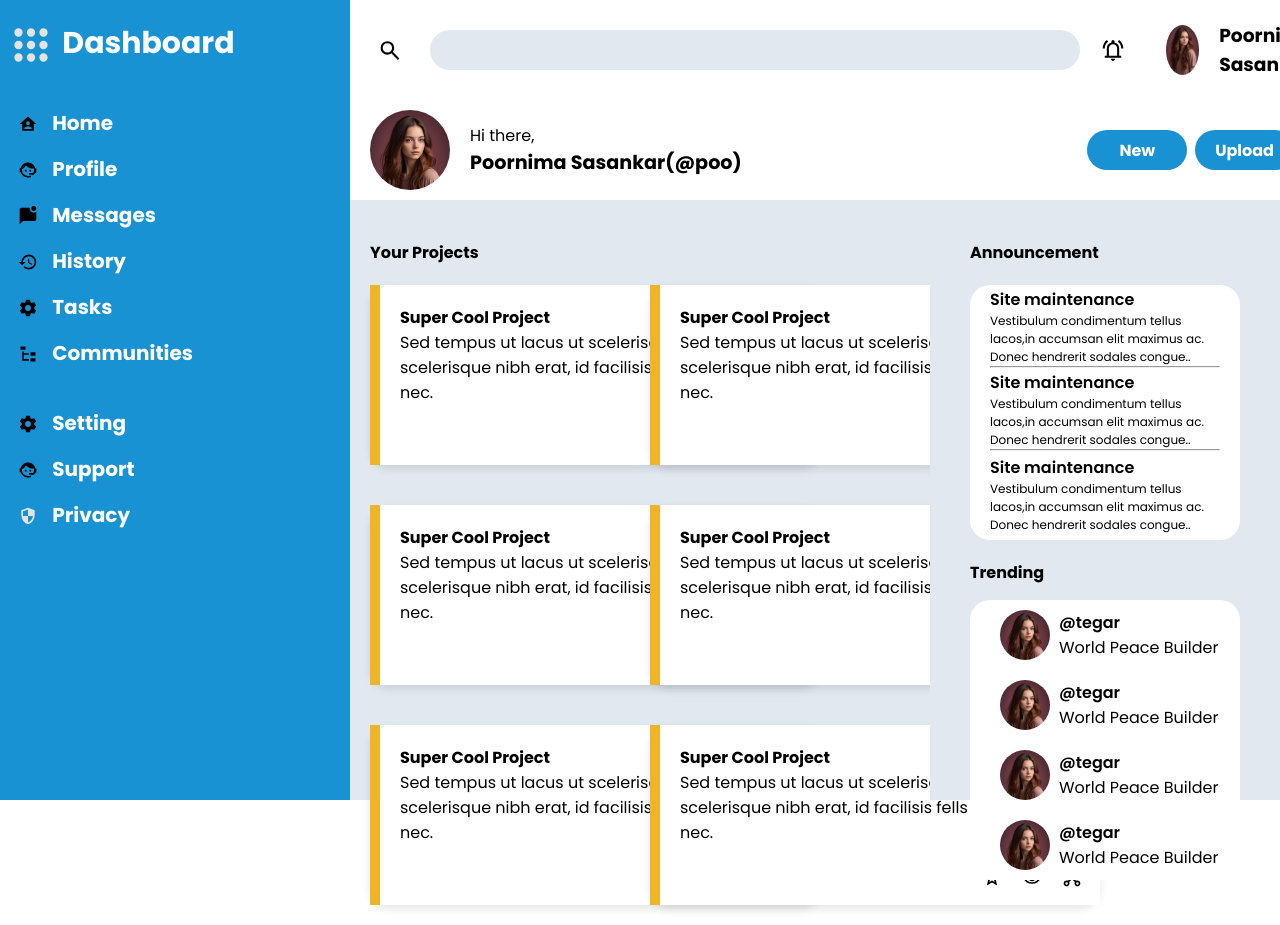
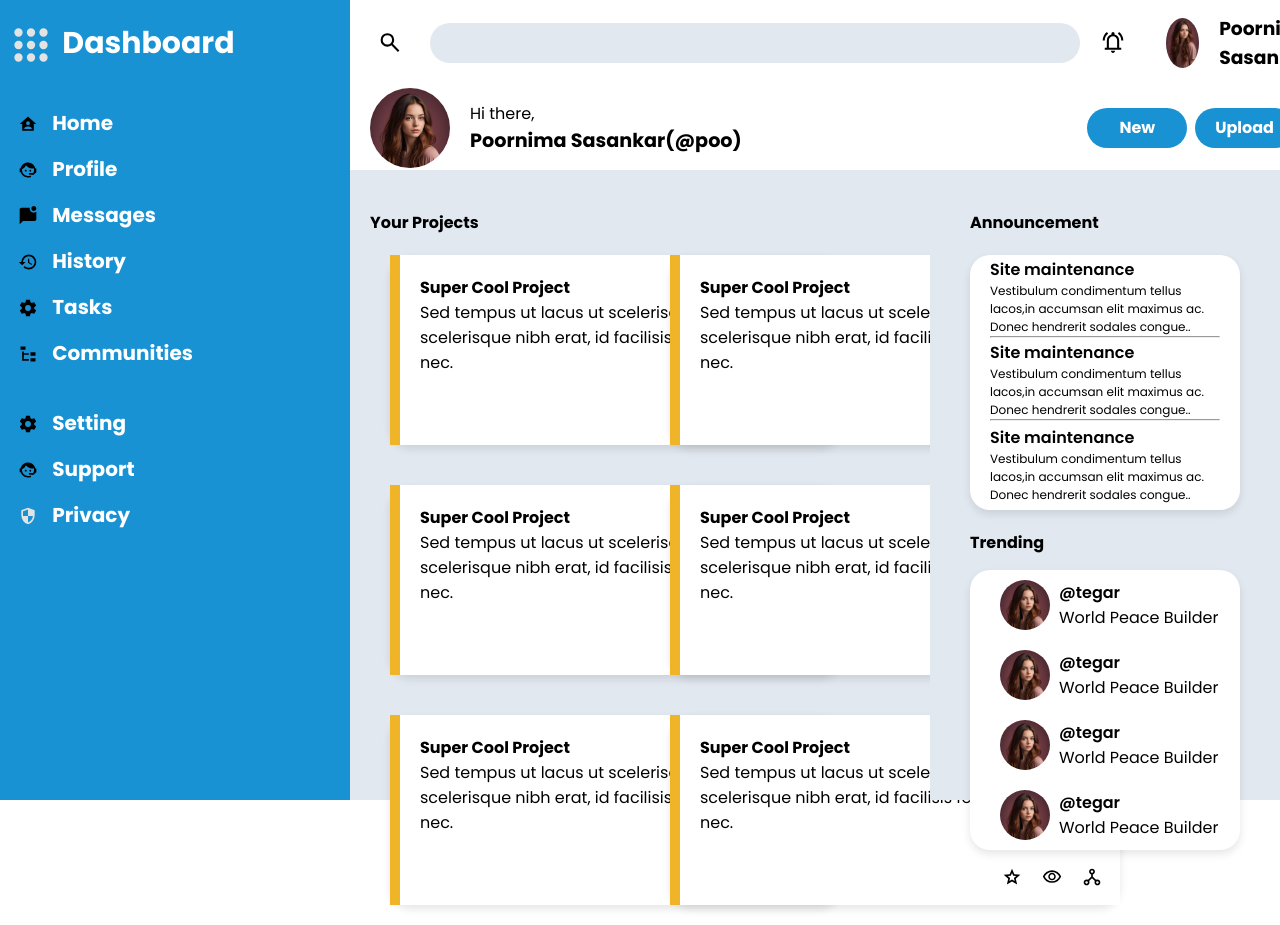
Before and after one commit to prashantpawarpr/Project-Admin-Dashboard-, a plain HTML site: page index.html in a window 1280 px wide. Shown: the top 925 px of the page. Drawn offline with Linux system fonts and the light colour scheme.

Commit message:
completed the project but still need of improvement

```diff
--- a/css/style.css
+++ b/css/style.css
@@ -12,7 +12,7 @@ body {
 .container {
   display: grid;
   grid-template-columns: 350px 1fr 350px;
-  grid-template-rows: 200px 1fr 1fr;
+  grid-template-rows: 170px 1fr 1fr;
   height: 100vh;
 }
 
@@ -27,18 +27,18 @@ body {
 }
 
 .sidebar-one {
+  cursor: pointer;
   display: inline-block;
   font-size: 30px;
-  background-color:;
 }
 
 .sidebar-two {
   font-size: 20px;
-  background-color:;
 }
 
 li {
   padding: 8px;
+  cursor: pointer;
 }
 
 img {
@@ -49,7 +49,6 @@ img {
 
 .sidebar-three {
   font-size: 20px;
-  background-color:;
 }
 
 .header {
@@ -146,11 +145,13 @@ input {
 .card-holder {
   display: grid;
   grid-template-columns: 20px 1fr;
+  padding-left: 20px;
 }
 
 .card {
-  width: 450px;
-  height: 180px;
+  min-width: 450px;
+  max-width: 550px;
+  height: 190px;
   background-color: #fff;
   border-radius: 20px;
   box-shadow: 0 4px 8px rgba(0, 0, 0, 0.1);
@@ -172,6 +173,7 @@ input {
 }
 
 .right_card_container {
+  box-shadow: 0 4px 8px rgba(0, 0, 0, 0.1);
   display: grid;
   background-color: #fff;
   margin: 20px;
@@ -179,6 +181,7 @@ input {
   border-radius: 20px;
 }
 .right_card_container_bottom {
+  box-shadow: 0 4px 8px rgba(0, 0, 0, 0.1);
   display: grid;
   background-color: #fff;
   margin: 20px;
--- a/index.html
+++ b/index.html
@@ -118,9 +118,9 @@
         </div>
 
         <div class="header-four">
-          <div>New</div>
-          <div>Upload</div>
-          <div>Share</div>
+          <div style="cursor: pointer">New</div>
+          <div style="cursor: pointer">Upload</div>
+          <div style="cursor: pointer">Share</div>
         </div>
         <!-- main content header of the webpage -->
       </div>
```
